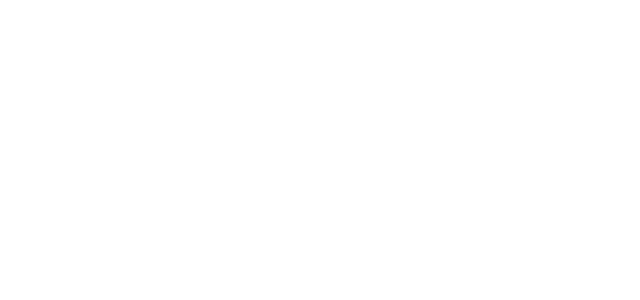
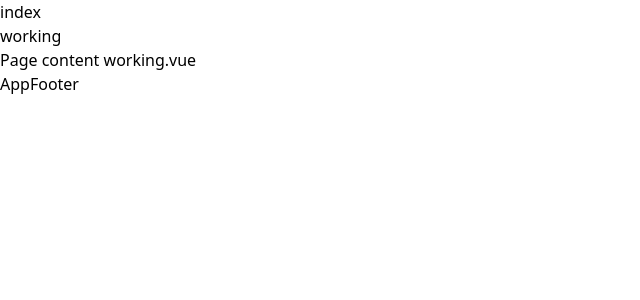
Before and after one commit to kleale/gt2.0_nuxt, a Nuxt app: page /working in a window 1280 px wide. Shown: the top 300 px of the page, without its empty margins (0-640 px from the left). Built offline with nearby package versions, Linux system fonts and the light colour scheme.

Commit message:
gh pages static

```diff
--- a/app.vue
+++ b/app.vue
@@ -1,9 +1,7 @@
 <template>
-  <div>
-    <template>
-  <h1 class="text-3xl font-bold underline">
-    Hello world!
-  </h1>
+  <NuxtLayout>
+    <AppHeader />
+    <NuxtPage />
+    <AppFooter />
+  </NuxtLayout>
 </template>
-  </div>
-</template>
--- /dev/null
+++ b/components/AppFooter.vue
@@ -0,0 +1 @@
+<template>AppFooter</template>
--- /dev/null
+++ b/components/AppHeader.vue
@@ -0,0 +1,10 @@
+<template>
+  <header>
+    <nav>
+      <ul>
+        <li><NuxtLink to="/">index</NuxtLink></li>
+        <li><NuxtLink to="/working">working</NuxtLink></li>
+      </ul>
+    </nav>
+  </header>
+</template>
--- /dev/null
+++ b/layouts/default.vue
@@ -0,0 +1,5 @@
+<template>
+  <div>
+    <slot />
+  </div>
+</template>
--- a/package.json
+++ b/package.json
@@ -7,11 +7,14 @@
     "dev": "nuxt dev --host --port 3003",
     "generate": "nuxt generate",
     "preview": "nuxt preview",
-    "postinstall": "nuxt prepare"
+    "postinstall": "nuxt prepare",
+    "predeploy": "npm run generate",
+    "deploy": "gh-pages -d dist"
   },
   "devDependencies": {
     "@nuxt/devtools": "latest",
     "autoprefixer": "^10.4.16",
+    "gh-pages": "^6.1.0",
     "nuxt": "^3.8.2",
     "postcss": "^8.4.31",
     "tailwindcss": "^3.3.5",
--- /dev/null
+++ b/pages/index.vue
@@ -0,0 +1,4 @@
+<template>
+    <h1>Index page</h1>
+    123
+</template>
--- /dev/null
+++ b/pages/working.vue
@@ -0,0 +1,6 @@
+<template>
+    <div>
+      <!-- This page correctly has only one single root element -->
+      Page content working.vue
+    </div>
+  </template>
```
Also changed, not shown: content/index.md (added, +1 -0 lines), 1 other file (tests, documents, lock files or other folders).
